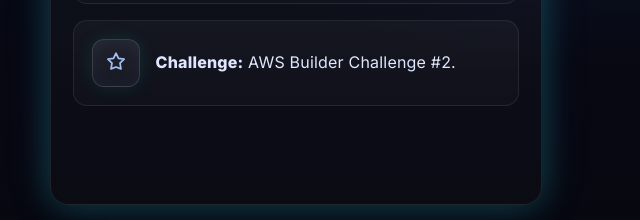
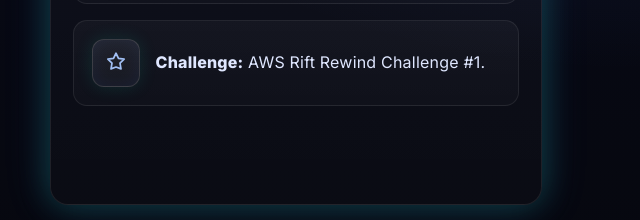
Before and after one commit to archtestmike/rift-rewind-project, a plain HTML site: page index.html in a window 1280 px wide. Shown: the part 357-577 px from the top of the page, 624-1264 px from the left. Drawn offline with Linux system fonts and the light colour scheme; no server answers.

Commit message:
Rift Rewind

```diff
--- a/index.html
+++ b/index.html
@@ -31,7 +31,7 @@
         <ul class="fact-list">
           <li class="fact"><span class="icon-wrap"><svg class="icon" viewBox="0 0 24 24" fill="none"><circle cx="12" cy="12" r="8.5" stroke="currentColor" stroke-width="1.6"/><circle cx="12" cy="12" r="4.5" stroke="currentColor" stroke-width="1.6"/><circle cx="12" cy="12" r="1.6" fill="currentColor"/></svg></span><span><strong>Learning goal:</strong> build skills one AWS service at a time.</span></li>
           <li class="fact"><span class="icon-wrap"><svg class="icon" viewBox="0 0 24 24" fill="none"><path d="M6.5 15.5a3.5 3.5 0 1 0 0 7h10a4 4 0 0 0 0-8 5 5 0 0 0-9.6-1.6" stroke="currentColor" stroke-width="1.6" stroke-linecap="round"/><circle cx="17.5" cy="8" r="3.2" stroke="currentColor" stroke-width="1.6"/></svg></span><span><strong>Fun project:</strong> global hosting via AWS.</span></li>
-          <li class="fact"><span class="icon-wrap"><svg class="icon" viewBox="0 0 24 24" fill="none"><path d="M12 3l2.3 4.7 5.2.8-3.8 3.7.9 5.2L12 15.7 7.4 17.4l.9-5.2L4.5 8.5l5.2-.8L12 3Z" stroke="currentColor" stroke-width="1.6" stroke-linejoin="round"/></svg></span><span><strong>Challenge:</strong> AWS Builder Challenge #2.</span></li>
+          <li class="fact"><span class="icon-wrap"><svg class="icon" viewBox="0 0 24 24" fill="none"><path d="M12 3l2.3 4.7 5.2.8-3.8 3.7.9 5.2L12 15.7 7.4 17.4l.9-5.2L4.5 8.5l5.2-.8L12 3Z" stroke="currentColor" stroke-width="1.6" stroke-linejoin="round"/></svg></span><span><strong>Challenge:</strong> AWS Rift Rewind Challenge #1.</span></li>
         </ul>
       </div>
     </div>
```
